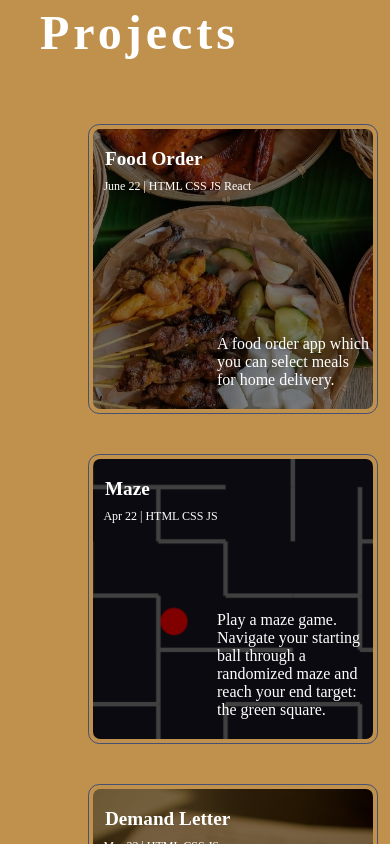
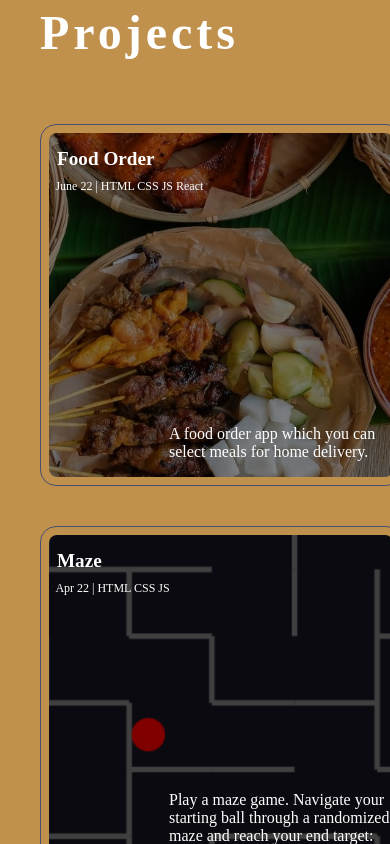
Before and after one commit to wteo/resumev2, a React (Create React App) app: page / in a window 390 px wide. Shown: the part 2380-3224 px from the top of the page. Built offline with nearby package versions, Linux system fonts and the light colour scheme.

Commit message:
adjusted images

```diff
--- a/src/components/Projects/Project/Project.module.css
+++ b/src/components/Projects/Project/Project.module.css
@@ -54,16 +54,3 @@
     margin-left: 7.5rem;
     padding: 0.5rem;
 }
-
-@media (max-width: 780px) {
-    .image {
-        width:  18rem;
-        height: 18rem;
-        padding: 0.25rem;
-        border-radius: 0.7rem;
-    }
-
-    .projectContainer {
-        border-radius: 0.7rem;
-    }
-}
--- a/src/components/Projects/Projects.module.css
+++ b/src/components/Projects/Projects.module.css
@@ -10,7 +10,7 @@
 
 @media (max-width: 780px) {
     .projectsGrid {
-        margin-left: 5rem;
+        margin-left: 2rem;
         grid-template-columns: 1fr;
     }
 }
```
